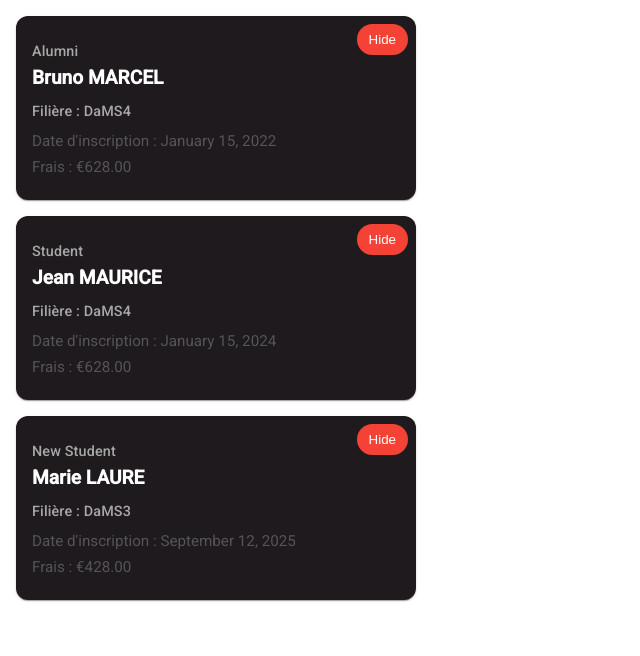
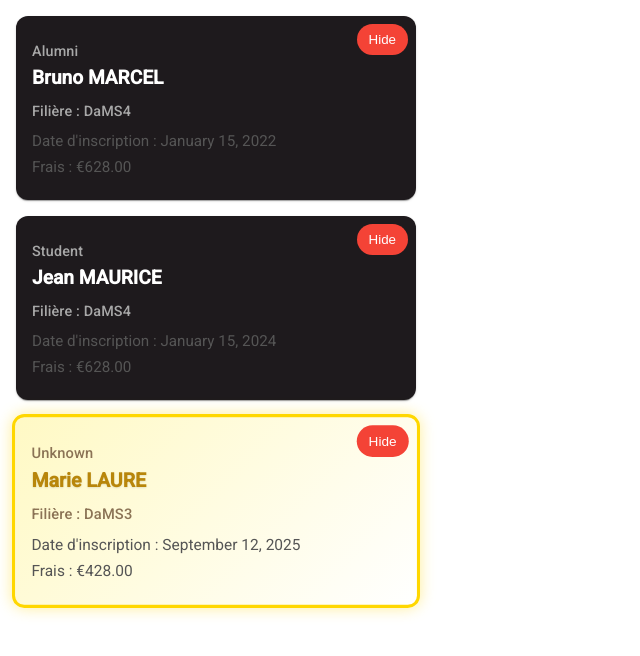
Before and after one commit to JarodCode/awi-app, an Angular app: page / in a window 1280 px wide. Shown: the top 656 px of the page, without its empty margins (0-640 px from the left). Built offline with nearby package versions, Linux system fonts and the light colour scheme.

Commit message:
feat: hilight for 2025 students

```diff
--- a/src/app/student/student-card/student-card.component.html
+++ b/src/app/student/student-card/student-card.component.html
@@ -1,11 +1,11 @@
-<mat-card class ="student-card">
+<mat-card class ="student-card" [class.highlight]="this.student().registrationDate.getFullYear() == 2025">
     <button class="hide-button" (click)="remove.emit(student().id)">Hide</button>
     <mat-card-header>
         <mat-card-subtitle>
             @switch(true) {
                 @case(this.student().registrationDate.getFullYear() <= 2022) { Alumni }
                 @case(this.student().registrationDate.getFullYear() >= 2023 && this.student().registrationDate.getFullYear() <= 2024) { Student }
-                @case(this.student().registrationDate.getFullYear() >= 2025) { New Student }
+                @case(this.student().registrationDate.getFullYear() > 2025) { New Student }
                 @default { Unknown }
             }
         </mat-card-subtitle>
--- a/src/app/student/student-card/student-card.component.scss
+++ b/src/app/student/student-card/student-card.component.scss
@@ -40,3 +40,21 @@
     }
   }
 }
+
+.highlight {
+  border: 3px solid #ffd700;
+  box-shadow: 0 0 15px rgba(255, 215, 0, 0.4);
+  background: linear-gradient(135deg, #fff9c4 0%, #ffffff 100%);
+  transform: scale(1.02);
+  transition: all 0.3s ease;
+
+  mat-card-title {
+    color: #b8860b !important;
+    text-shadow: 0 1px 2px rgba(0, 0, 0, 0.1);
+  }
+
+  mat-card-subtitle {
+    color: #8b7355 !important;
+    font-weight: 500;
+  }
+}
```
